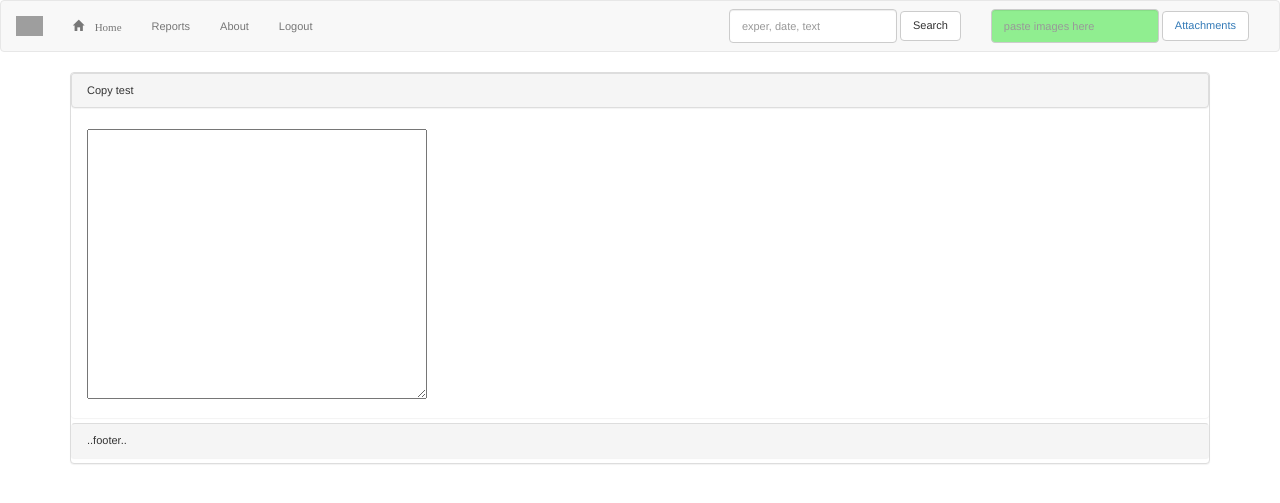
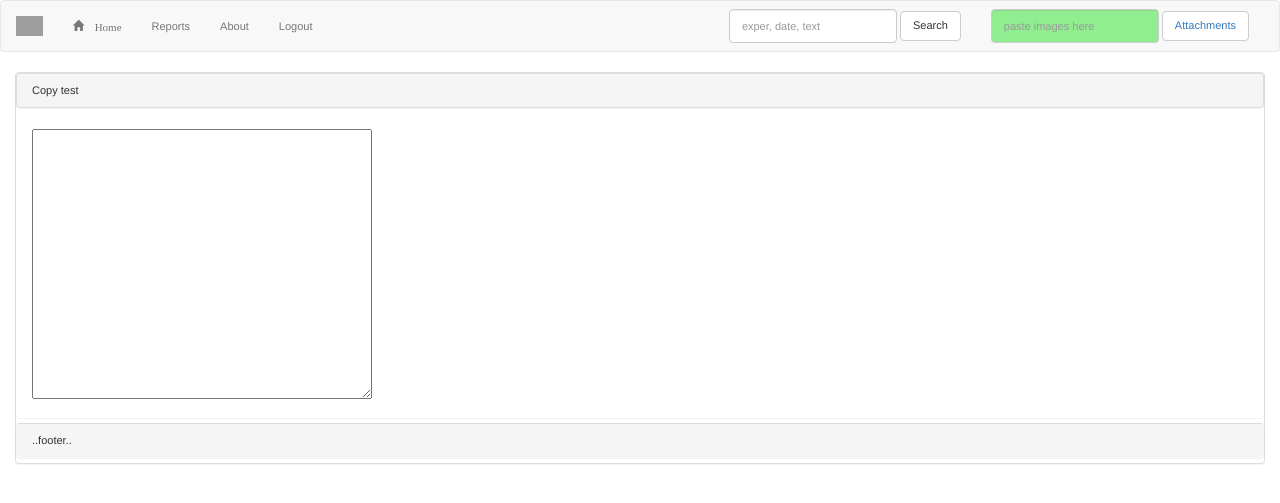
Before and after one commit to mazerj/elog-server, a Python web app: template templates/copy.html in a window 1280 px wide. Shown: the top 503 px of the page. Run offline with Jinja, Linux system fonts and the light colour scheme; the template is opened without the code that fills it, so the values that code supplies are empty; some libraries are stand-ins or nearby versions; grey boxes are pictures that could not be loaded.

Commit message:
changed containers to container-fluids to get more screen space

```diff
--- a/templates/attachmentlist.html
+++ b/templates/attachmentlist.html
@@ -16,7 +16,7 @@
 
   <body>
 
-    <div class="container">
+    <div class="container-fluid">
     <div class="panel panel-default">
 
       <div class="panel-heading">
--- a/templates/confirm.html
+++ b/templates/confirm.html
@@ -7,7 +7,7 @@
 
     {% include "navbar.html" %}
 
-    <div class="container">
+    <div class="container-fluid">
 
       <div class="panel panel-default">
 
--- a/templates/copy.html
+++ b/templates/copy.html
@@ -28,7 +28,7 @@
 
     {% include "navbar.html" %}
 
-    <div class="container">
+    <div class="container-fluid">
 
       <div class="panel panel-default">
 	<div class="panel panel-heading">
--- a/templates/edit_animal.html
+++ b/templates/edit_animal.html
@@ -13,7 +13,7 @@
 
     {% include "navbar.html" %}
 
-    <div class="container">
+    <div class="container-fluid">
       <div class="well"><h1>Editing Animal</h2></div>
 
       <form class="cmxform" id="editForm" method="post" action="{{action}}">
--- a/templates/edit_attachment.html
+++ b/templates/edit_attachment.html
@@ -12,7 +12,7 @@
 
     {% include "navbar.html" %}
 
-    <div class="container">
+    <div class="container-fluid">
 
       <div class="well"><h1>Editing Attachment</h2></div>
 
--- a/templates/edit_dfile.html
+++ b/templates/edit_dfile.html
@@ -12,7 +12,7 @@
 
     {% include "navbar.html" %}
 
-    <div class="container">
+    <div class="container-fluid">
 
       <div class="well"><h1>Editing Datafile: {{row['src']}}</h1></div>
 
--- a/templates/edit_exper.html
+++ b/templates/edit_exper.html
@@ -13,7 +13,7 @@
 
     {% include "navbar.html" %}
 
-    <div class="container">
+    <div class="container-fluid">
 
       <div class="well"><h1>Editing Experiment</h2></div>
 
--- a/templates/edit_session.html
+++ b/templates/edit_session.html
@@ -13,7 +13,7 @@
 
     {% include "navbar.html" %}
 
-<div class="container">
+<div class="container-fluid">
 
   <div class="well"><h1>Editing Session</h2></div>
 
--- a/templates/edit_unit.html
+++ b/templates/edit_unit.html
@@ -13,7 +13,7 @@
 
     {% include "navbar.html" %}
 
-    <div class="container">
+    <div class="container-fluid">
 
       <div class="well"><h1>Editing Unit</h1></div>
 
--- a/templates/index.html
+++ b/templates/index.html
@@ -7,7 +7,7 @@
 
     {% include "navbar.html" %}
 
-    <div class="container">
+    <div class="container-fluid">
 
       <div class="panel panel-default">
 
--- a/templates/login.html
+++ b/templates/login.html
@@ -7,7 +7,7 @@
 
   <body>
 
-    <div class="container">
+    <div class="container-fluid">
 
       <form class="form-signin" method="post" action="/login">
         <h2 class="form-signin-heading">ELOG Login</h2>
@@ -18,6 +18,6 @@
         <button class="btn btn-lg btn-primary btn-block" type="submit">Login in</button>
       </form>
 
-    </div> <!-- /container -->
+    </div> <!-- /container-fluid -->
   </body>
 </html>
--- a/templates/logout.html
+++ b/templates/logout.html
@@ -9,7 +9,7 @@
 
   <body>
 
-    <div class="container">
+    <div class="container-fluid">
       <div class="panel panel-default">
 	<div class="panel panel-heading">
 	  Logged Out.
--- a/templates/message.html
+++ b/templates/message.html
@@ -7,7 +7,7 @@
 
     {% include "navbar.html" %}
 
-    <div class="container">
+    <div class="container-fluid">
       <div class="panel panel-warning">
 	<div class="panel panel-heading">
 	  {{header}}
--- a/templates/plotview.html
+++ b/templates/plotview.html
@@ -12,7 +12,7 @@
 
     {% include "navbar.html" %}
 
-    <div class="container">
+    <div class="container-fluid">
 
       <div class="panel panel-default">
 	<div class="panel panel-heading">
--- a/templates/report_fluid.html
+++ b/templates/report_fluid.html
@@ -7,7 +7,7 @@
 
     {% include "navbar.html" %}
 
-    <div class="container">
+    <div class="container-fluid">
       {% for animal in animals %}
         <div class="panel panel-default" style="page-break-after: always;">
           <div class="panel panel-heading">
--- a/templates/searchresult.html
+++ b/templates/searchresult.html
@@ -7,7 +7,7 @@
 
     {% include "navbar.html" %}
 
-    <div class="container">
+    <div class="container-fluid">
       <div class="panel panel-warning">
 	<div class="panel panel-heading">
 	  {{message}}
--- a/templates/session.html
+++ b/templates/session.html
@@ -1,6 +1,6 @@
 {% include "textarea-expand.html" %}
 
-<div class="container">
+<div class="container-fluid">
   <div class="panel panel-info">
     <div class="panel panel-heading">
       {% if RW %}
--- a/templates/sessionlist.html
+++ b/templates/sessionlist.html
@@ -18,7 +18,7 @@
 
     {% include "navbar.html" %}
 
-    <div class="container">
+    <div class="container-fluid">
 
       <div class="panel panel-default">
         <div class="panel-heading">
--- a/templates/sessions.html
+++ b/templates/sessions.html
@@ -13,7 +13,7 @@
       </div>
     {% endif %}
 
-    <div class="container">
+    <div class="container-fluid">
       {% for session in sessions %}
         {{session|safe}}
       {% endfor %}
```
